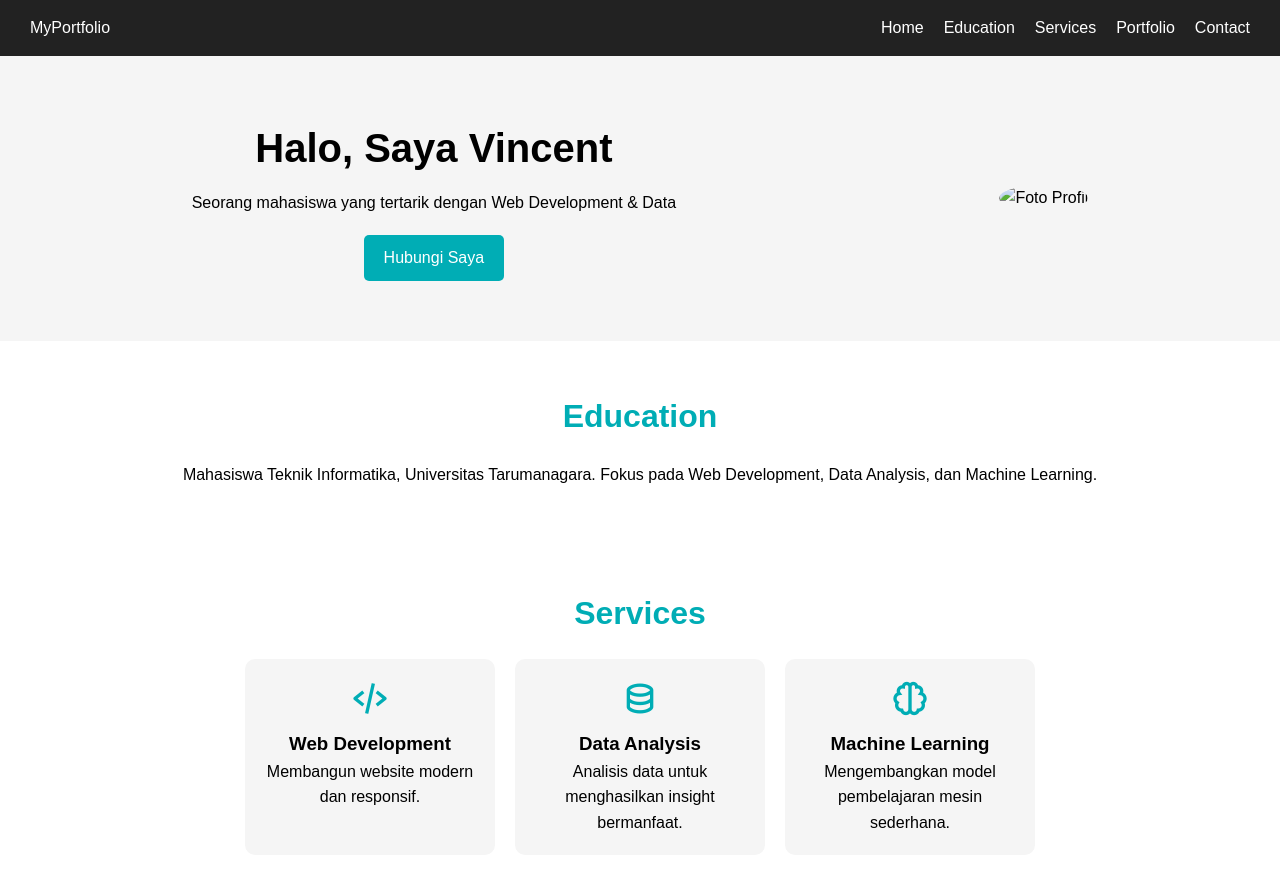
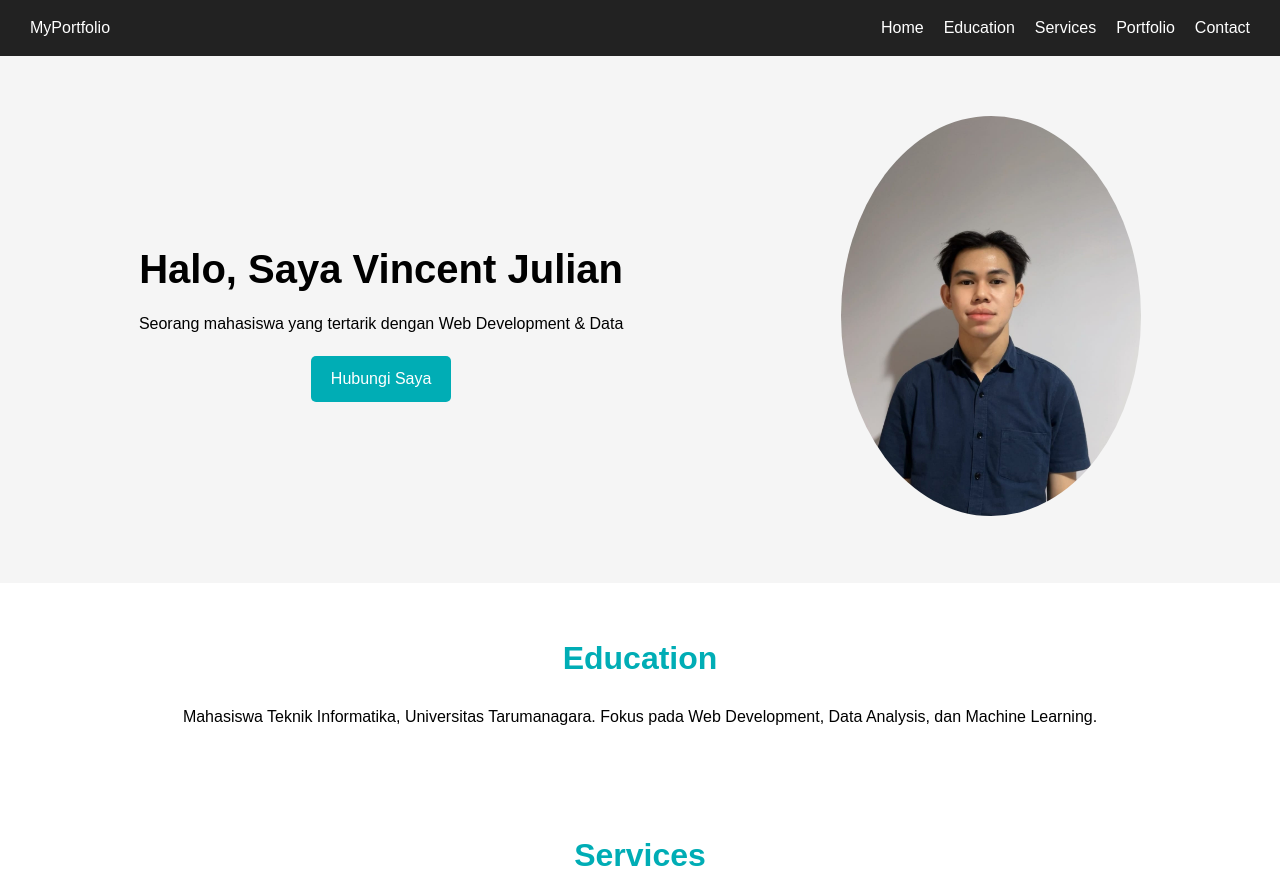
Before and after one commit to Vincentjlnn/personal-landing-page, a plain HTML site: page index.html in a window 1280 px wide. Shown: the top 884 px of the page. Drawn offline with nearby package versions, Linux system fonts and the light colour scheme.

Commit message:
index.html

```diff
--- a/index.html
+++ b/index.html
@@ -28,12 +28,12 @@
   <!-- Hero Section -->
   <section class="hero" id="home">
     <div class="hero-text">
-      <h1>Halo, Saya Vincent</h1>
+      <h1>Halo, Saya Vincent Julian</h1>
       <p>Seorang mahasiswa yang tertarik dengan Web Development & Data</p>
       <a href="#contact" class="btn">Hubungi Saya</a>
     </div>
     <div class="hero-img">
-      <img src="images.png" alt="Foto Profil">
+      <img src="personal-landing-page/vin.jpg" alt="Foto Profil">
     </div>
   </section>
 
```
